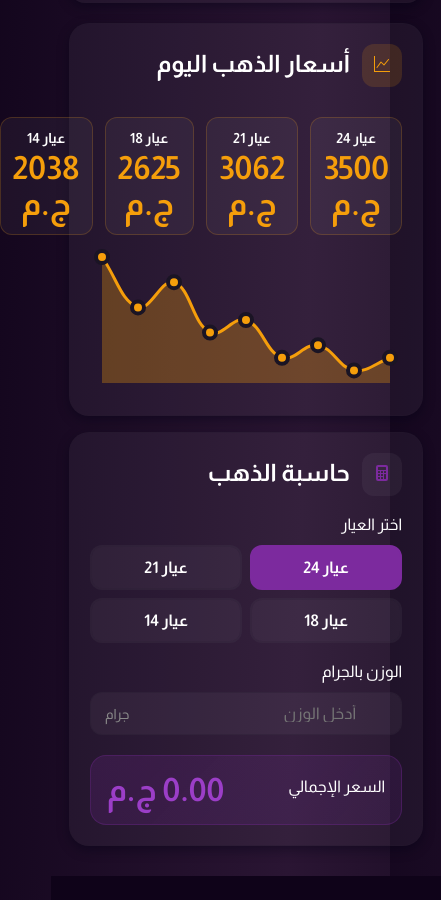
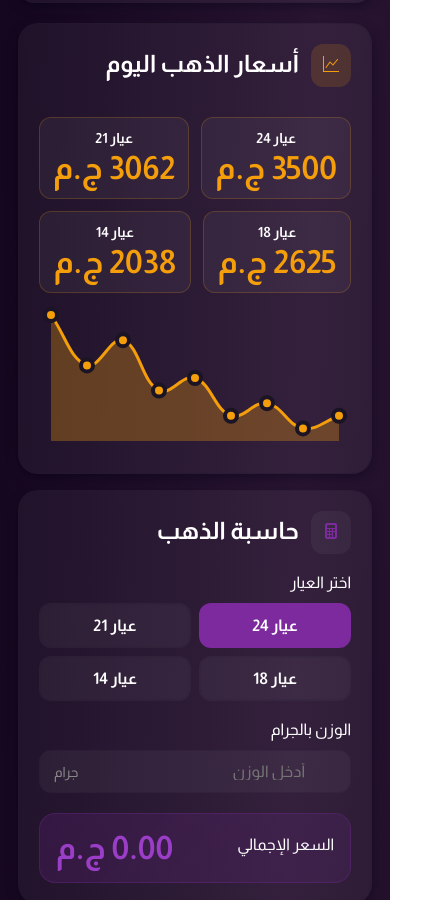
Before and after one commit to YoussefShafiq/etihad, a website: page index.html in a window 390 px wide. Shown: the part 1735-2635 px from the top of the page, 441 px wide, since content can reach past the window. Drawn offline with nearby package versions, Linux system fonts and the light colour scheme; no server answers.

Commit message:
pricing section responsive updates

```diff
--- a/assets/css/style.css
+++ b/assets/css/style.css
@@ -617,6 +617,7 @@ body.light {
 
         .price-cards {
           display: flex;
+          flex-wrap: wrap;
           justify-content: space-between;
           gap: 12px;
 
@@ -626,6 +627,7 @@ body.light {
             border-radius: 12px;
             padding: 12px;
             text-align: center;
+            flex-grow: 1;
 
             .price-card-label {
               font-size: 0.875rem;
@@ -1318,8 +1320,6 @@ body.light {
     }
   }
 }
-
-/* Voting Section - Nested CSS Structure */
 
 
 /* Responsive Design */
```
